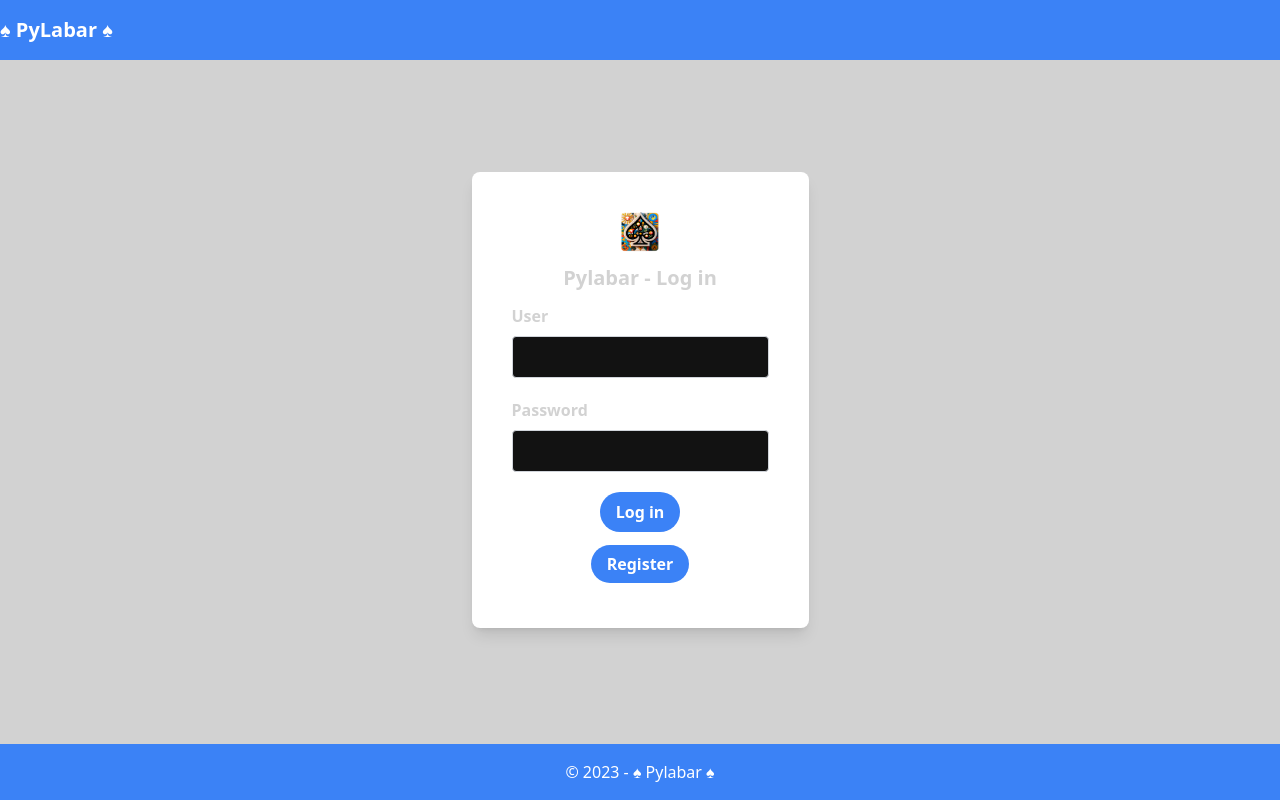
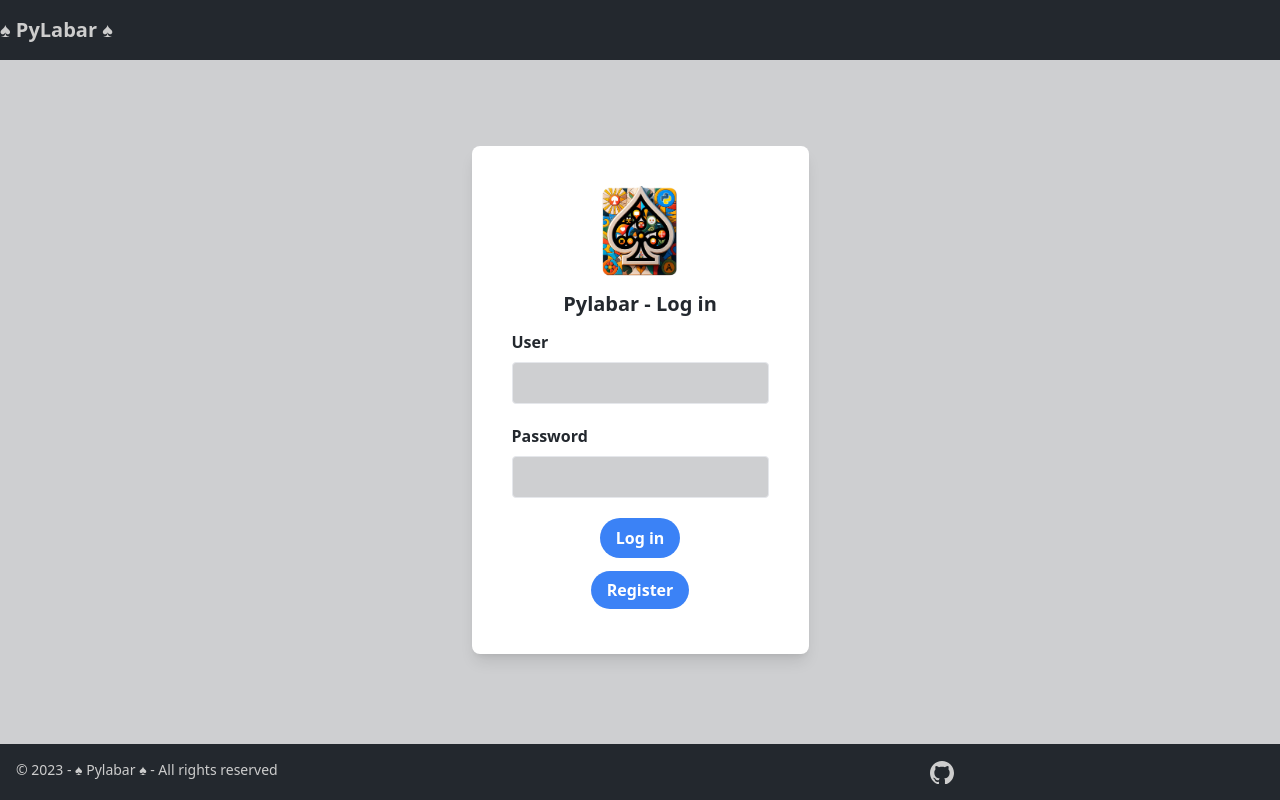
Before and after one commit to ThePhrontistery/py-labar, a Python web app: template templates/index.html in a window 1280 px wide. Run offline with Jinja, Linux system fonts and the light colour scheme; the template is opened without the code that fills it, so the values that code supplies are empty; some libraries are stand-ins or nearby versions.

Commit message:
Daisy UI Business Colors

```diff
--- a/templates/base.html
+++ b/templates/base.html
@@ -5,13 +5,13 @@
     <meta charset="UTF-8"/>
     <meta name="viewport" content="width=device-width, initial-scale=1.0"/>
     <link rel="shortcut icon" href="{{ url_for('static', path='/favicon.ico') }}"/>
-    <title>♠ PyLabar</title>
+    <!-- htmx -->
     <script src="https://unpkg.com/htmx.org@1.9.8"></script>
+    <!-- Tailwind CSS and DaisyUI from CDN -->
+    <link href="https://cdn.jsdelivr.net/npm/daisyui@4.3.1/dist/full.min.css" rel="stylesheet" type="text/css"/>
     <script src="https://cdn.tailwindcss.com"></script>
-    <link href="https://fonts.googleapis.com/css2?family=Bebas+Neue&display=swap" rel="stylesheet"/>
+    <!-- Font Awesome: a comprehensive set of icons -->
     <link rel="stylesheet" href="https://cdnjs.cloudflare.com/ajax/libs/font-awesome/5.15.3/css/all.min.css">
-    <link href="https://cdn.jsdelivr.net/npm/daisyui@2.51.2/dist/full.css" rel="stylesheet" type="text/css"/>
-
 
   <style>
           .dropdown {
@@ -101,8 +101,8 @@
   </style>
 </head>
 
-<body class="bg-base-content">
-<header class="bg-blue-500 text-white py-4">
+<body class="bg-neutral-content">
+<header class="bg-neutral  py-4">
     <div class="container mx-auto flex justify-between">
         <h1 class="text-xl font-bold pylabartitle">♠ PyLabar ♠</h1>
         <nav class="flex items-center gap-4">
@@ -124,17 +124,25 @@
       <div class="w-full mx-auto" id="content">
         {% if username %}
         <nav class="flex items-right gap-4 padding-top">
-          <a href="#" class="btn btn-sm bg-blue-500 text-white border-0 ml-auto" hx-get="/groups/create" hx-target="#content" hx-trigger="click">New Group</a>
-          <a href="#" class="btn btn-sm bg-blue-500 text-white border-0" hx-get="/topics/newtopic" hx-target="#content" hx-trigger="click" id="new-topic-button">New Topic</a>
+          <a href="#" class="btn btn-sm bg-neutral  border-0 ml-auto" hx-get="/groups/create" hx-target="#content" hx-trigger="click">New Group</a>
+          <a href="#" class="btn btn-sm bg-neutral  border-0" hx-get="/topics/newtopic" hx-target="#content" hx-trigger="click" id="new-topic-button">New Topic</a>
         </nav>
         {% endif %}
           {% block content %}{% endblock %}
       </div>
   </div>
 </main>
-<footer class="bg-blue-500 text-white py-4 mt-auto">
-    <div class="container mx-auto">
-        <p class="text-center">&copy; 2023 - ♠ Pylabar ♠</p>
+<footer class="footer p-10 bg-glass p-4 shadow-lg bg-neutral">
+  <div class="flex-1">
+    <p class="text-center">&copy; 2023 - ♠ Pylabar ♠ - All rights reserved</p>
+  </div>
+  <div class="flex-1"></div>
+  <div class="flex-1">
+    <a href="https://github.com/ThePhrontistery/py-labar/" target="_blank" class="flex justify-center">
+    <svg class="w-6 h-6" fill="currentColor" viewBox="0 0 24 24" xmlns="http://www.w3.org/2000/svg">
+    <path d="M12 1C5.373 1 0 6.373 0 13c0 5.302 3.438 9.8 8.207 11.387.6.113.793-.26.793-.577 0-.285-.01-1.04-.016-2.04-3.338.725-4.043-1.61-4.043-1.61-.546-1.387-1.332-1.754-1.332-1.754-1.09-.745.082-.729.082-.729 1.205.084 1.839 1.238 1.839 1.238 1.07 1.835 2.807 1.305 3.492.998.109-.776.42-1.305.763-1.604-2.665-.302-5.466-1.333-5.466-5.932 0-1.312.468-2.384 1.235-3.222-.125-.303-.535-1.517.117-3.16 0 0 1.007-.322 3.3 1.23.957-.266 1.983-.398 3.003-.403 1.02.005 2.047.137 3.006.403 2.291-1.552 3.297-1.23 3.297-1.23.653 1.643.243 2.857.12 3.16.768.838 1.233 1.91 1.233 3.222 0 4.61-2.805 5.63-5.475 5.93.431.37.815 1.1.815 2.217 0 1.6-.015 2.888-.015 3.286 0 .319.192.694.797.576C20.565 22.8 24 18.302 24 13c0-6.627-5.373-12-12-12z"/>
+    </svg>
+    </a>
   </div>
 </footer>
 
--- a/templates/index.html
+++ b/templates/index.html
@@ -1,9 +1,9 @@
 <!-- File: templates/index.html -->
 {% extends 'base.html' %} {% block content %}
-<div class="flex flex-col items-center justify-center h-screen">
+<div class="flex flex-col items-center justify-center h-screen text-neutral">
   <div class="bg-white p-10 rounded-lg shadow-lg">
     <img
-      class="w-10 h-10 mx-auto"
+      class="w-20 h-25 mx-auto"
       src="{{ url_for('static', path='/logopylabar.png') }}"
       alt="PyLabar Logo"
     />
@@ -22,7 +22,7 @@
       <div class="mb-5">
         <label class="block font-bold mb-2" for="user_code">User</label>
         <input
-          class="w-full px-3 py-2 border border-gray-300 rounded"
+          class="w-full px-3 py-2 border bg-neutral-content rounded"
           type="text"
           name="username"
           id="user_code"
@@ -32,7 +32,7 @@
       <div class="mb-5">
         <label class="block font-bold mb-2" for="password">Password</label>
         <input
-          class="w-full px-3 py-2 border border-gray-300 rounded"
+          class="w-full px-3 py-2 border bg-neutral-content rounded"
           type="password"
           name="password"
           id="password"
```
Also changed, not shown: templates/partials/topics_partial.html (+23 -18 lines). Lines whose indentation alone changed are shown as unchanged.
